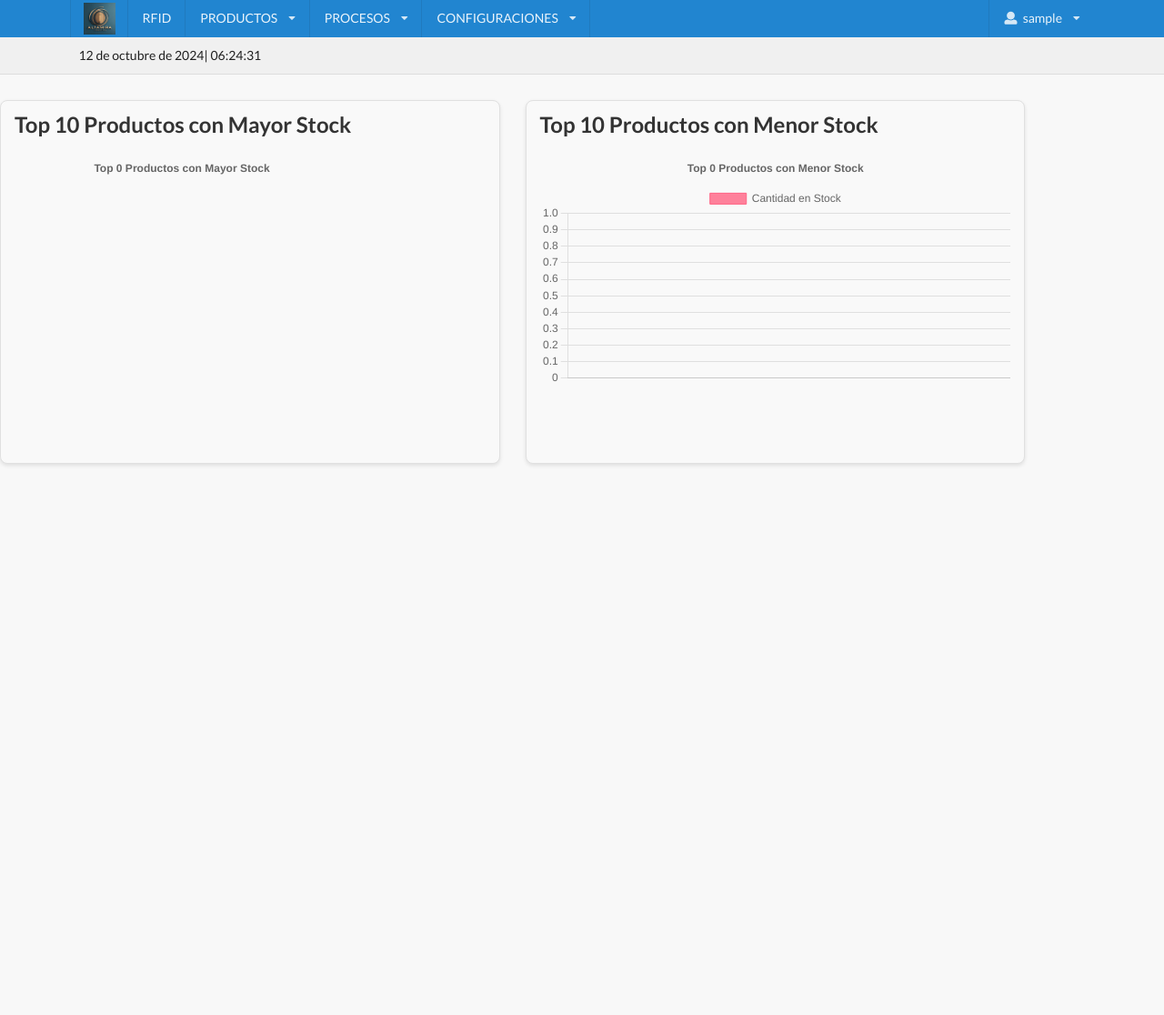
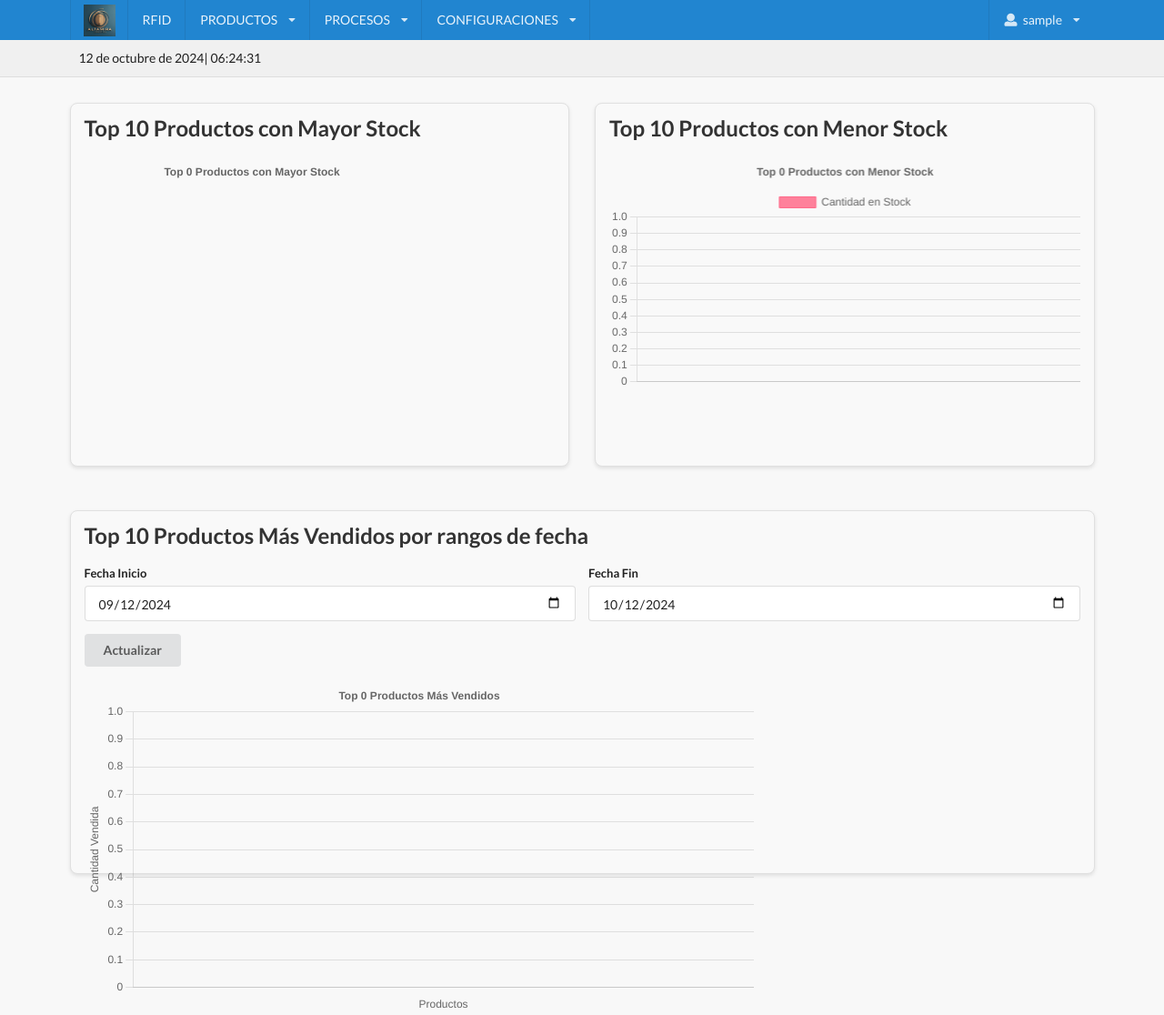
Before and after one commit to seba2311/Altamira, a PHP site: page /pag_principal.php in a window 1280 px wide. Shown: the whole page at 91% size. Before the commit the page ends 512 px from the top, so only its background shows below. Run offline with PHP 8.4, Linux system fonts and the light colour scheme; the visitor is signed in with stand-in values (Sample User, id 1); tables that the repository leaves empty or names only in its code hold one stand-in row (values such as "Sample post").

Commit message:
grafico de ventas- ajuste de menu- vista detalle de nota de venta

```diff
--- /dev/null
+++ b/grafico_ventas.php
@@ -0,0 +1,92 @@
+<?php
+require_once "config.php";
+
+function obtenerProductosMasVendidos($fechaInicio, $fechaFin, $limit = 10) {
+    global $conn;
+    $sql = "SELECT p.pro_codigo, p.pro_nombre, SUM(dnv.ndet_cantidad) as total_vendido
+            FROM nota_venta nv
+            JOIN detalle_nota_venta dnv ON nv.nv_folio = dnv.ndet_nota_venta
+            JOIN producto p ON dnv.ndet_producto = p.pro_codigo
+            WHERE nv.nv_fecha BETWEEN :fecha_inicio AND :fecha_fin
+            GROUP BY p.pro_codigo, p.pro_nombre
+            ORDER BY total_vendido DESC
+            LIMIT :limit";
+
+    $stmt = $conn->prepare($sql);
+    $stmt->bindParam(':fecha_inicio', $fechaInicio, PDO::PARAM_STR);
+    $stmt->bindParam(':fecha_fin', $fechaFin, PDO::PARAM_STR);
+    $stmt->bindParam(':limit', $limit, PDO::PARAM_INT);
+    $stmt->execute();
+    return $stmt->fetchAll(PDO::FETCH_ASSOC);
+}
+
+function generarGraficoProductosMasVendidos($idCanvas, $datos) {
+    $labels = array_column($datos, 'pro_nombre');
+    $data = array_column($datos, 'total_vendido');
+
+    // Generar colores aleatorios
+    $backgroundColor = [];
+    $borderColor = [];
+    foreach ($data as $value) {
+        $color = sprintf('#%06X', mt_rand(0, 0xFFFFFF));
+        $backgroundColor[] = $color . '80'; // 80 al final para 50% de opacidad
+        $borderColor[] = $color;
+    }
+
+    $chartData = [
+        'type' => 'bar',
+        'data' => [
+            'labels' => $labels,
+            'datasets' => [[
+                'label' => 'Cantidad Vendida',
+                'data' => $data,
+                'backgroundColor' => $backgroundColor,
+                'borderColor' => $borderColor,
+                'borderWidth' => 1
+            ]]
+        ],
+        'options' => [
+            'responsive' => true,
+            'scales' => [
+                'y' => [
+                    'beginAtZero' => true,
+                    'title' => [
+                        'display' => true,
+                        'text' => 'Cantidad Vendida'
+                    ]
+                ],
+                'x' => [
+                    'title' => [
+                        'display' => true,
+                        'text' => 'Productos'
+                    ]
+                ]
+            ],
+            'plugins' => [
+                'legend' => [
+                    'display' => false
+                ],
+                'title' => [
+                    'display' => true,
+                    'text' => 'Top ' . count($datos) . ' Productos Más Vendidos'
+                ],
+                'tooltip' => [
+                    'callbacks' => [
+                        'label' => 'function(context) {
+                            return "Vendidos: " + context.parsed.y;
+                        }'
+                    ]
+                ]
+            ]
+        ]
+    ];
+
+    return json_encode($chartData, JSON_UNESCAPED_UNICODE | JSON_HEX_QUOT | JSON_HEX_TAG | JSON_HEX_AMP | JSON_HEX_APOS);
+}
+
+// Ejemplo de uso:
+// $fechaInicio = '2023-01-01';
+// $fechaFin = '2023-12-31';
+// $productosMasVendidos = obtenerProductosMasVendidos($fechaInicio, $fechaFin);
+// $chartData = generarGraficoProductosMasVendidos('graficoVentas', $productosMasVendidos);
+?>
--- a/menu.php
+++ b/menu.php
@@ -9,8 +9,8 @@
         <div class="logo-container item">
             <img src="imagenes/altamira.jpg" alt="Altamira Logo">
         </div>
-        <div class="MENU">
-        <a class="item" href="pag_principal.php">RFID</a>
+        <div class="ui item">
+            <a href="pag_principal.php">RFID</a>
 
         </div>
         <div class="ui dropdown item">
@@ -49,7 +49,7 @@
 </div>
 
 <script>
-$(document).ready(function() {
-    $('.ui.dropdown').dropdown();
-});
+    $(document).ready(function() {
+        $('.ui.dropdown').dropdown();
+    });
 </script>
--- a/pag_principal.php
+++ b/pag_principal.php
@@ -7,15 +7,19 @@
 $nombreUsuario = htmlspecialchars($_SESSION['usuario']);
 
 require_once "graficos.php";
+require_once "grafico_ventas.php"; // Asegúrate de que este archivo existe y contiene las funciones necesarias
+
 $topProducts = obtenerTopProductosStock(10);
 $productosBajos = obtenerProductosBajos(10);
 
+// Obtener datos para el nuevo gráfico de ventas
+$fechaInicio = isset($_GET['fecha_inicio']) ? $_GET['fecha_inicio'] : date('Y-m-d', strtotime('-1 month'));
+$fechaFin = isset($_GET['fecha_fin']) ? $_GET['fecha_fin'] : date('Y-m-d');
+$productosMasVendidos = obtenerProductosMasVendidos($fechaInicio, $fechaFin, 10);
 
 ?>
 <!DOCTYPE html>
 <html lang="es">
-<meta charset="UTF-8">
-
 <head>
     <meta charset="UTF-8">
     <meta name="viewport" content="width=device-width, initial-scale=1.0">
@@ -75,15 +79,15 @@
         width: 100%;
         height: 100%; /* Ocupará todo el alto del contenedor */
     }
-
     .chart-container {
             background-color: #f9f9f9;
             border: 1px solid #e0e0e0;
             border-radius: 8px;
             padding: 15px;
             box-shadow: 0 2px 4px rgba(0,0,0,0.1);
-        height: 400px; /* Altura fija */
-        position: relative; /* Necesario para que Chart.js pueda posicionar el gráfico correctamente */
+            height: 400px;
+            position: relative;
+            margin-bottom: 20px;
         }
 
         .ui.header {
@@ -95,6 +99,8 @@
         .main.container {
             margin-top: 2em;
             margin-bottom: 2em;
+            margin-left: auto;
+            margin-right: auto;
         }
 
         /* Estilos responsivos */
@@ -106,9 +112,16 @@
                 /* Altura reducida para dispositivos móviles */
             }
         }
+        #ventasChart {
+            width: 100%;
+            height: 100%;
+        }
+        .date-range-form {
+            margin-bottom: 15px;
+        }
+
     </style>
 </head>
-
 <body>
     <?php include 'menu.php'; ?>
 
@@ -133,55 +146,68 @@
                 </div>
             </div>
         </div>
+
+        <div class="ui one column stackable grid" id="grafico_venta">
+            <div class="column">
+                <div class="chart-container">
+                    <h2 class="ui header">Top 10 Productos Más Vendidos por rangos de fecha</h2>
+                    <form class="ui form date-range-form" method="GET">
+                        <div class="two fields">
+                            <div class="field">
+                                <label>Fecha Inicio</label>
+                                <input type="date" name="fecha_inicio" value="<?php echo $fechaInicio; ?>">
                             </div>
-
+                            <div class="field">
+                                <label>Fecha Fin</label>
+                                <input type="date" name="fecha_fin" value="<?php echo $fechaFin; ?>">
+                            </div>
+                        </div>
+                        <button class="ui button" type="submit">Actualizar</button>
+                    </form>
+                    <canvas id="ventasChart"></canvas>
+                </div>
+            </div>
+        </div>
+    </div>
 
     <script>
         function updateDateTime() {
             const now = new Date();
             const options = {
-                year: 'numeric',
-                month: 'long',
-                day: 'numeric',
-                hour: '2-digit',
-                minute: '2-digit',
-                second: '2-digit',
-                hour12: false
+                year: 'numeric', month: 'long', day: 'numeric',
+                hour: '2-digit', minute: '2-digit', second: '2-digit', hour12: false
             };
             $('#current-datetime').text(now.toLocaleDateString('es-ES', options).replace(',', '|'));
         }
+
         $(document).ready(function() {
             updateDateTime();
             setInterval(updateDateTime, 1000);
 
-        // Inicializar los menús desplegables
             $('.ui.dropdown').dropdown();
 
-        // Crear el gráfico de productos con mayor stock
-        var ctxHigh = document.getElementById('stockChartHigh').getContext('2d');
-        var chartConfigHigh = <?php echo generarGraficoTopProductos('stockChartHigh', $topProducts); ?>;
-
-        // Evaluar las funciones de callback
-        if (chartConfigHigh.options && chartConfigHigh.options.plugins && chartConfigHigh.options.plugins.tooltip) {
-            for (var callbackName in chartConfigHigh.options.plugins.tooltip.callbacks) {
-                chartConfigHigh.options.plugins.tooltip.callbacks[callbackName] =
-                    eval('(' + chartConfigHigh.options.plugins.tooltip.callbacks[callbackName] + ')');
+            // Función para inicializar un gráfico
+            function initChart(canvasId, chartConfig) {
+                var ctx = document.getElementById(canvasId).getContext('2d');
+                if (chartConfig.options && chartConfig.options.plugins && chartConfig.options.plugins.tooltip) {
+                    for (var callbackName in chartConfig.options.plugins.tooltip.callbacks) {
+                        chartConfig.options.plugins.tooltip.callbacks[callbackName] =
+                            eval('(' + chartConfig.options.plugins.tooltip.callbacks[callbackName] + ')');
+                    }
+                }
+                try {
+                    new Chart(ctx, chartConfig);
+                } catch (error) {
+                    console.error('Error al crear el gráfico ' + canvasId + ':', error);
+                    $('#' + canvasId).parent().append('<p class="ui red message">Error al cargar el gráfico. Por favor, intente nuevamente.</p>');
                 }
             }
 
-        // Crear el gráfico de productos con menor stock
-        var ctxLow = document.getElementById('stockChartLow').getContext('2d');
-        var chartConfigLow = <?php echo generarGraficoProductosBajos('stockChartLow', $productosBajos); ?>;
-
-        try {
-            new Chart(ctxHigh, chartConfigHigh);
-            new Chart(ctxLow, chartConfigLow);
-        } catch (error) {
-            console.error('Error al crear los gráficos:', error);
-            $('.main.container').append('<p class="ui red message">Error al cargar los gráficos. Por favor, intente nuevamente.</p>');
-        }
+            // Inicializar gráficos
+            initChart('stockChartHigh', <?php echo generarGraficoTopProductos('stockChartHigh', $topProducts); ?>);
+            initChart('stockChartLow', <?php echo generarGraficoProductosBajos('stockChartLow', $productosBajos); ?>);
+            initChart('ventasChart', <?php echo generarGraficoProductosMasVendidos('ventasChart', $productosMasVendidos); ?>);
         });
     </script>
 </body>
-
 </html>
```
Also changed, not shown: configuraciones.php (+2 -19 lines), lista_nota_venta.php (+35 -9 lines), nota_venta_detalle.php (added, +89 -0 lines). Lines whose indentation alone changed are shown as unchanged.
